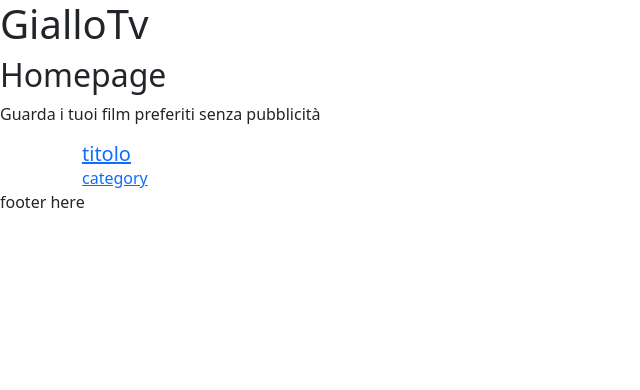
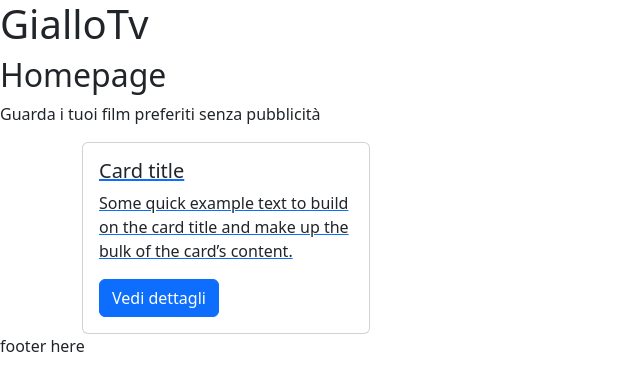
Before and after one commit to pietroscurti9-hub/webapp-react, a React (Vite) app: page / in a window 1280 px wide. Shown: the top 390 px of the page, without its empty margins (0-640 px from the left). Built offline with nearby package versions, Linux system fonts and the light colour scheme.

Commit message:
correzione card

```diff
--- a/src/Components/Cards.jsx
+++ b/src/Components/Cards.jsx
@@ -4,14 +4,19 @@ import { Link } from "react-router-dom";
 function Cards() {
     return (
 
+
+
         <Link to={`/FilmDectail/`}>
-            <div className="card-body">
-                <h5 className="card-title">titolo</h5>
-                {/* <img src="" alt="" className="card-img-top" /> */}
-                <p className="card-text">category </p>
+            <div className="card" style={{ width: "18rem" }}>
+                {/* <img src="..." className="card-img-top" alt="..."> */}
+                <div className="card-body">
+                    <h5 className="card-title">Card title</h5>
+                    <p className="card-text">Some quick example text to build on the card title and make up the bulk of the card’s content.</p>
+                    <a href="#" className="btn btn-primary">Vedi dettagli</a>
+                </div>
             </div>
         </Link>
-);
+    );
 }
 
 export default Cards;
```
